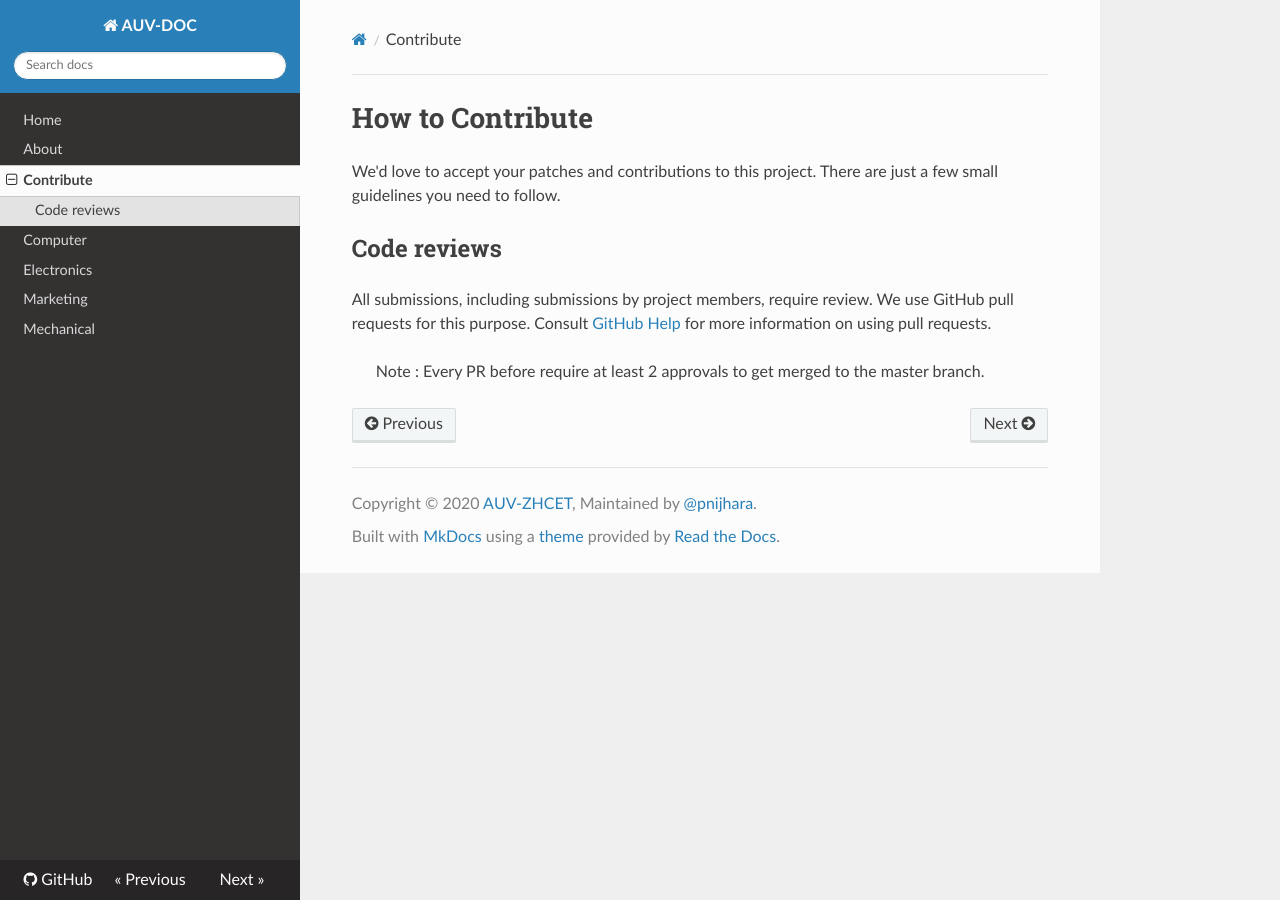
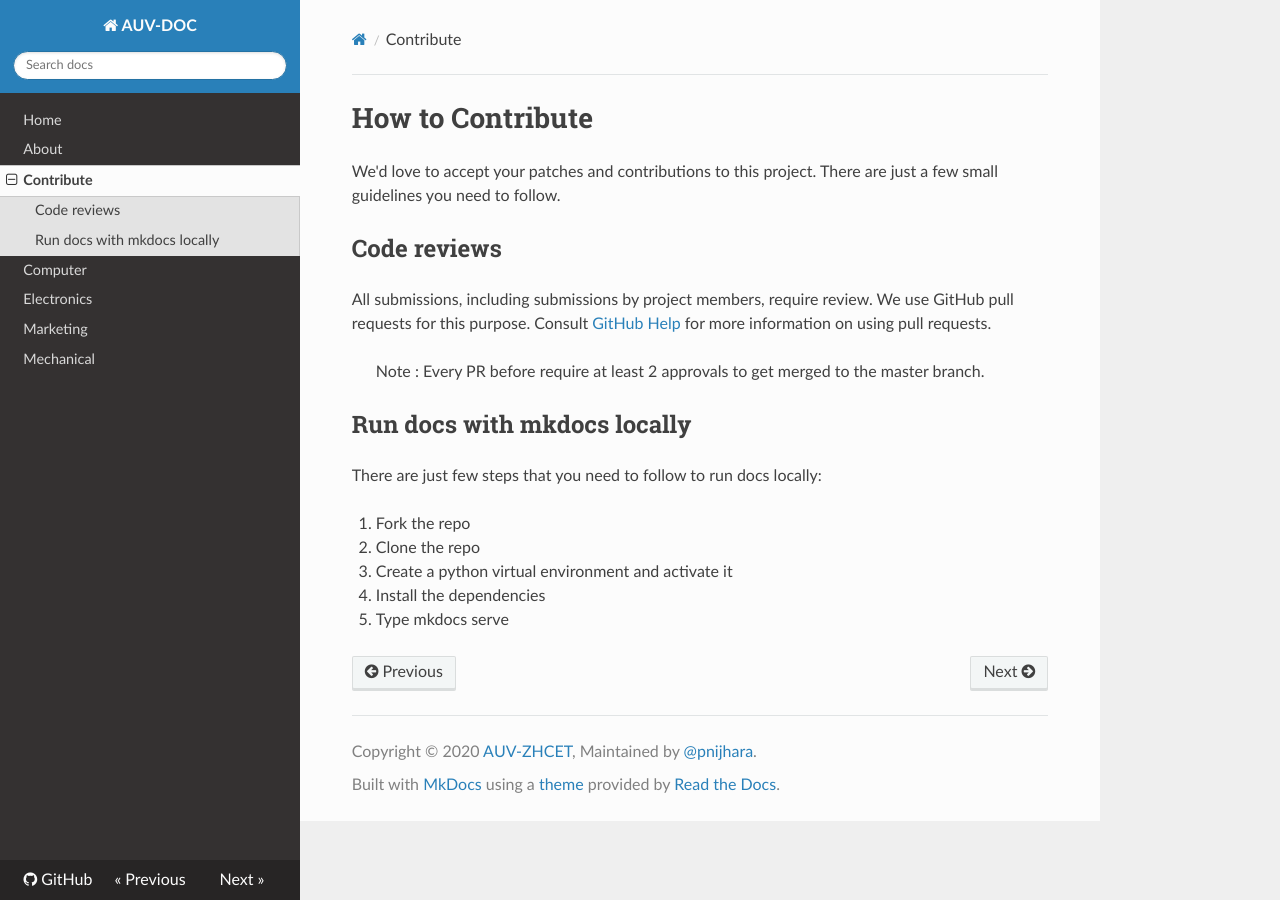
Before and after one commit to auvzhcet/Documentation, an MkDocs documentation site: the page built from docs/CONTRIBUTING.md, in a window 1280 px wide. Built offline with MkDocs 1.6.1, drawn with Linux system fonts in a browser that asks for light colours; nearby versions of some CDN libraries.

Commit message:
Doc: Add steps to run locally

```diff
--- a/docs/CONTRIBUTING.md
+++ b/docs/CONTRIBUTING.md
@@ -11,3 +11,13 @@ use GitHub pull requests for this purpose. Consult
 information on using pull requests.
 
 > Note : Every PR before require at least 2 approvals to get merged to the master branch.
+
+## Run docs with mkdocs locally
+
+There are just few steps that you need to follow to run docs locally:
+
+1. Fork the repo
+2. Clone the repo
+3. Create a python virtual environment and activate it
+4. Install the dependencies
+5. Type mkdocs serve
```
